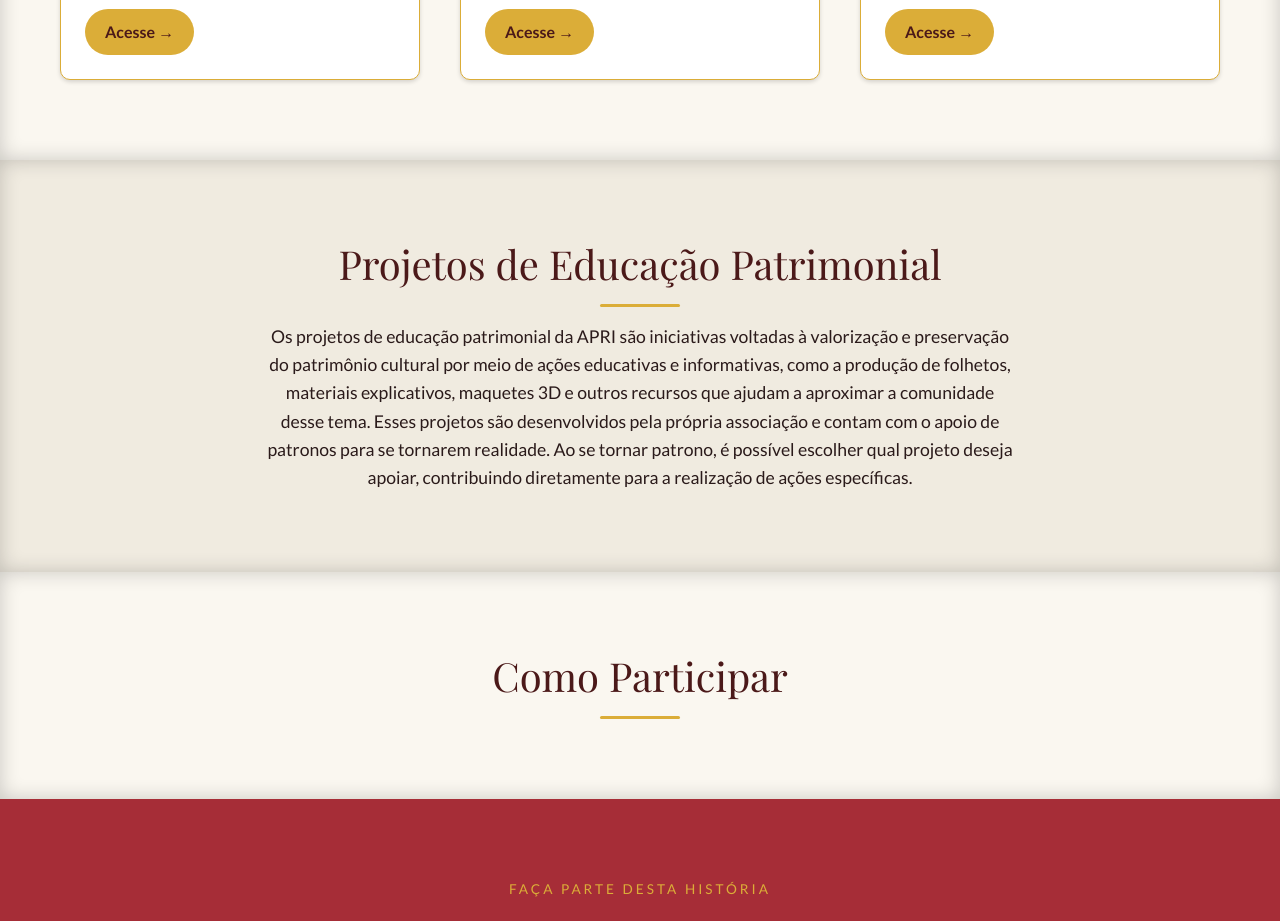
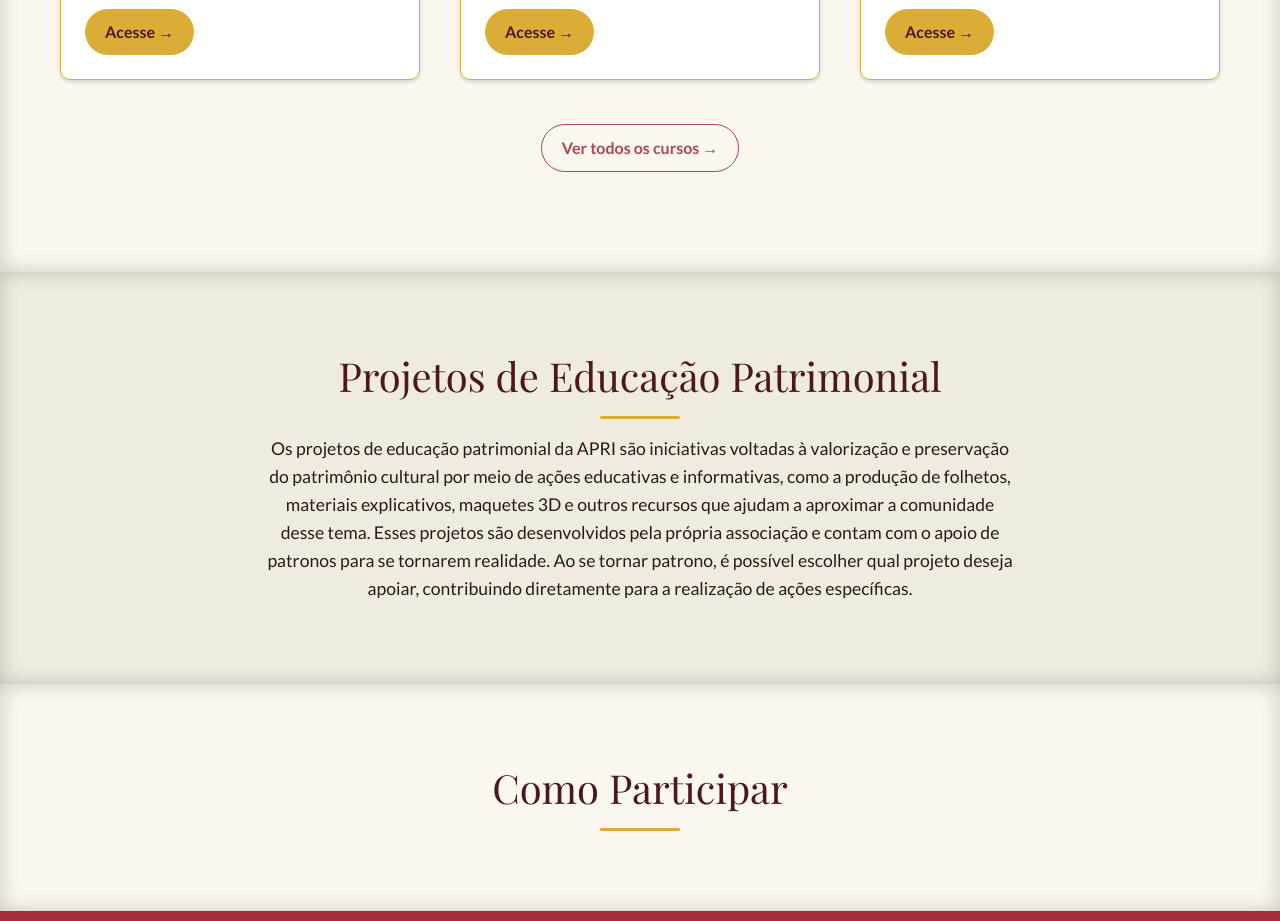
Before and after one commit to gabrielapprado/apri_project, a React (Vite) app: page / in a window 1280 px wide. Shown: the part 1820-2741 px from the top of the page. Built offline with nearby package versions, Linux system fonts and the light colour scheme; a web font is replaced by a local one.

Commit message:
styles : adiciona o tipo de botao rose

```diff
--- a/src/components/pages/Home/Home.tsx
+++ b/src/components/pages/Home/Home.tsx
@@ -63,6 +63,7 @@ function Home(){
                             botaoTo="/cursos"
                         />
                     </CardGrid>
+                    <LinkButton cor="rose" text="Ver todos os cursos →" to="/cursos" />
                 </Container>
             </Section>
 
--- a/src/components/ui/LinkButton.module.css
+++ b/src/components/ui/LinkButton.module.css
@@ -26,3 +26,15 @@
   border: none;
   color: var(--borgonha);
 }
+
+.rose{
+  background-color: transparent;
+  border: solid 1.3px var(--rose);
+  color: var(--rose);
+}
+
+.rose:hover{
+  background-color: var(--rose);
+  border: solid 1.3px var(--borgonha);
+  color: var(--branco);
+}
--- a/src/components/ui/LinkButton.tsx
+++ b/src/components/ui/LinkButton.tsx
@@ -1,7 +1,7 @@
 import { Link } from 'react-router-dom'
 import styles from './LinkButton.module.css'
 
-type ButtonColor = "dourado" | "vermelho"
+type ButtonColor = "dourado" | "vermelho" |"rose"
 
 function LinkButton({to, text, cor}:{to:string, text:string, cor:ButtonColor}){
 
```
